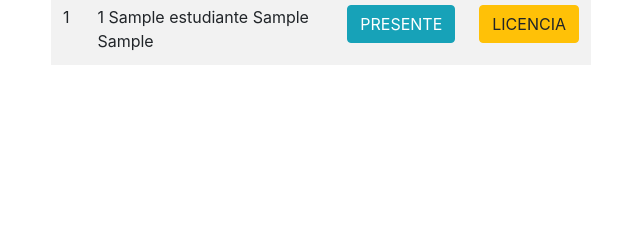
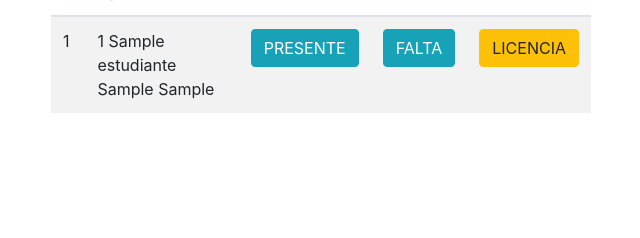
Before and after one commit to kelgithub123/django-r-p, a Django app: page /est/Registro/1 in a window 1280 px wide. Shown: the part 176-414 px from the top of the page, without its empty margins (34-674 px from the left). Run offline with Django 3.2, Linux system fonts and the light colour scheme; tables that the repository leaves empty hold one stand-in row (values such as "Sample post").

```diff
--- a/Aplicaciones/Estudiantes/models.py
+++ b/Aplicaciones/Estudiantes/models.py
@@ -20,7 +20,7 @@ class ListaAsistencias(models.Model):
     idAsist=models.AutoField(primary_key=True)
     idestAsist=models.ForeignKey(Estudiante,on_delete=models.CASCADE)
     fechaAsist=models.DateField(default=fecha, editable=True)
-    valorAsist=models.PositiveSmallIntegerField(default=0)
+    valorAsist=models.FloatField(default=0)
 
     def __str__(self):
         texto = "{0} ({1}) {2}"
--- a/Aplicaciones/Estudiantes/templates/RegistroEst.html
+++ b/Aplicaciones/Estudiantes/templates/RegistroEst.html
@@ -27,7 +27,8 @@
                         <td>{{forloop.counter}}</td>
                         <td>{{c.idest}} {{c.nombre}} {{c.paterno}} {{c.materno}}</td>
                         <td><a href="../Asistencia/{{c.idest}}/{{1}}" class="btn btn-info" onclick="clickEnviar(this)">PRESENTE</a></td>
-                        <td><a href="../Asistencia/{{c.idest}}/{{2}}" class="btn btn-warning">LICENCIA</a></td>
+                        <td><a href="../Asistencia/{{c.idest}}/{{0}}" class="btn btn-info" onclick="clickEnviar(this)">FALTA</a></td>
+                        <td><a href="../Asistencia/{{c.idest}}/{{0.2}}" class="btn btn-warning" onclick="clickEnviar(this)">LICENCIA</a></td>
                     </tr>
                     {% endfor %}
                 </tbody>
--- a/Aplicaciones/Estudiantes/views.py
+++ b/Aplicaciones/Estudiantes/views.py
@@ -74,6 +74,6 @@ def eliminarEst(request,codigo):
 def registrarAsist(request,idest,valor):
     Est = Estudiante.objects.get(idest=idest)
     idcurso = str(Est.idcur.codigo)
-    messages.success(request, 'asistencia registrada')
+    messages.success(request, 'registradO!!')
     Asist = ListaAsistencias.objects.create(idestAsist=Est,valorAsist=valor)
     return redirect('/est/Registro/'+str(idcurso))
```
Also changed, not shown: Aplicaciones/Estudiantes/migrations/0020_auto_20230309_1336.py (added), 1 other file.
